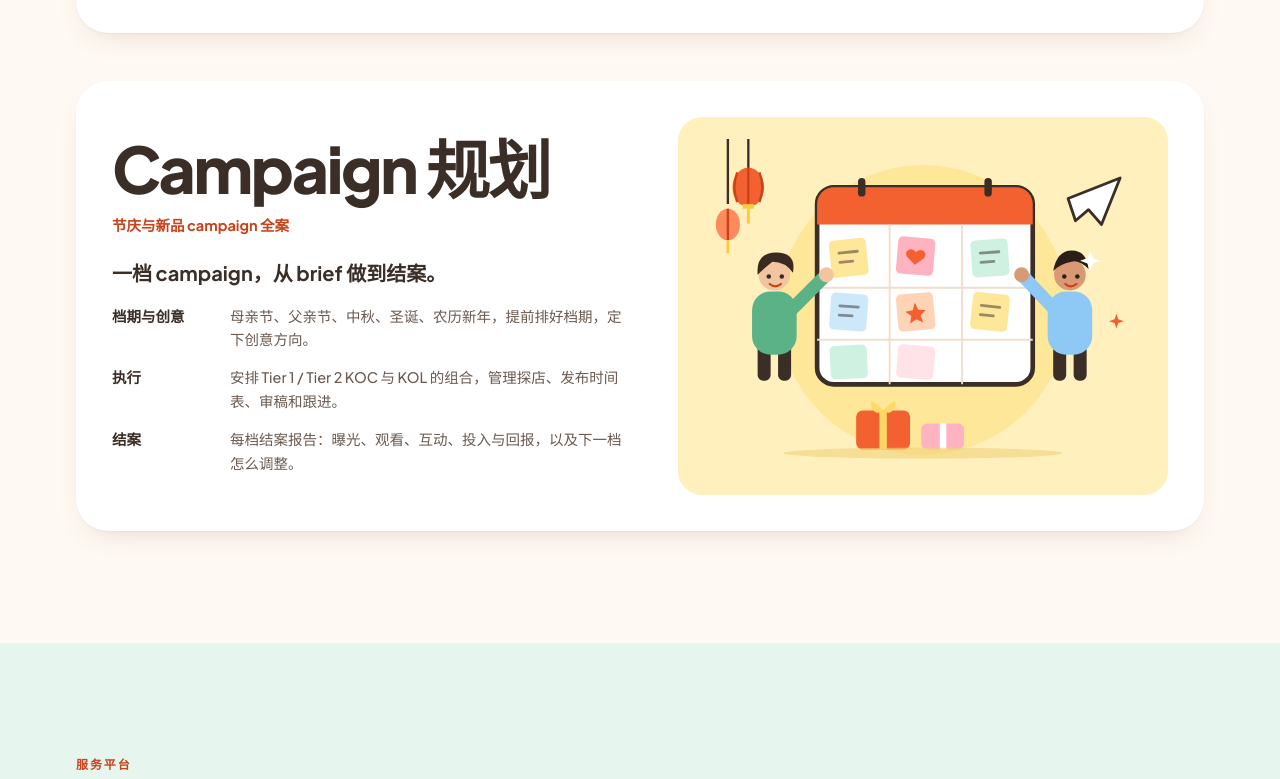
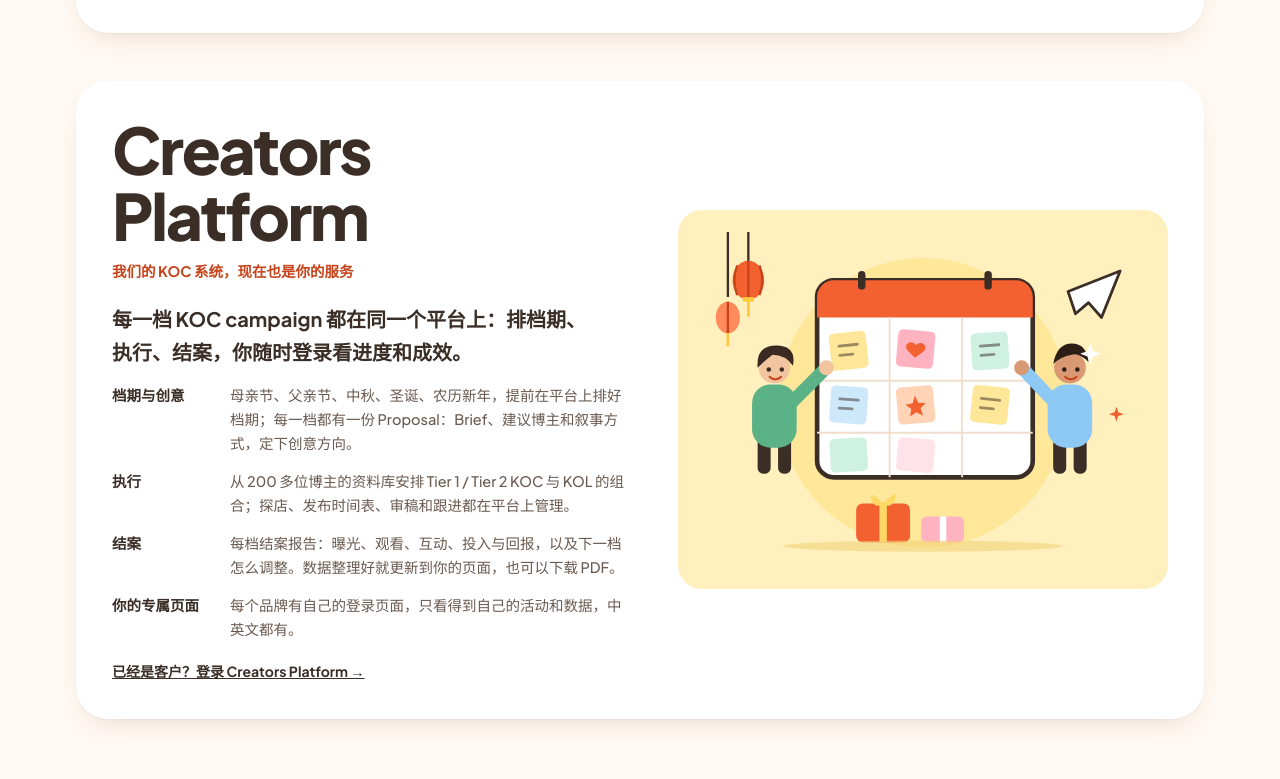
Before and after one commit to ziqichong815-png/aboutus, a plain HTML site: page index.html in a window 1280 px wide. Shown: the part 3261-4040 px from the top of the page. Drawn offline with Linux system fonts and the light colour scheme.

Commit message:
Third service: Campaign 规划 → Creators Platform (KOC system as a service)

```diff
--- a/index.html
+++ b/index.html
@@ -4,14 +4,14 @@
 <meta charset="utf-8">
 <meta name="viewport" content="width=device-width,initial-scale=1,viewport-fit=cover">
 <meta name="color-scheme" content="light">
-<title>MKTG Stories 行销日志 | 数码营销 · 系统化运营 · Campaign 规划</title>
-<meta name="description" content="MKTG Stories 行销日志是一家马来西亚的数码营销公司：内容规划、广告投递、KOC，系统化运营与 Campaign 规划，覆盖小红书、TikTok、LEMON8、Instagram。">
+<title>MKTG Stories 行销日志 | 数码营销 · 系统化运营 · Creators Platform</title>
+<meta name="description" content="MKTG Stories 行销日志是一家马来西亚的数码营销公司：内容规划、广告投递、KOC，系统化运营，以及 KOC 管理平台 Creators Platform，覆盖小红书、TikTok、LEMON8、Instagram。">
 <link rel="canonical" href="https://aboutus.mktg-stories.com/">
 <link rel="icon" type="image/png" href="favicon.png">
 <meta property="og:type" content="website">
 <meta property="og:site_name" content="MKTG Stories 行销日志">
-<meta property="og:title" content="MKTG Stories 行销日志 | 数码营销 · 系统化运营 · Campaign 规划">
-<meta property="og:description" content="MKTG Stories 行销日志是一家马来西亚的数码营销公司：内容规划、广告投递、KOC，系统化运营与 Campaign 规划，覆盖小红书、TikTok、LEMON8、Instagram。">
+<meta property="og:title" content="MKTG Stories 行销日志 | 数码营销 · 系统化运营 · Creators Platform">
+<meta property="og:description" content="MKTG Stories 行销日志是一家马来西亚的数码营销公司：内容规划、广告投递、KOC，系统化运营，以及 KOC 管理平台 Creators Platform，覆盖小红书、TikTok、LEMON8、Instagram。">
 <meta property="og:url" content="https://aboutus.mktg-stories.com/">
 <meta property="og:image" content="https://aboutus.mktg-stories.com/og.png">
 <meta property="og:image:width" content="1200">
@@ -537,23 +537,26 @@ footer.site{padding-block:clamp(56px,7vw,88px) 40px}
           </svg>
         </div>
       </article>
-      <!-- Campaign -->
+      <!-- Creators Platform -->
       <article class="srow">
         <div>
-          <h3>Campaign <span class="z">规划</span><span class="e">Planning</span></h3>
-          <span class="sub"><span class="z">节庆与新品 campaign 全案</span><span class="e">Seasonal and launch campaigns</span></span>
-          <p class="pitch"><span class="z">一档 campaign，从 brief 做到结案。</span><span class="e">One campaign, from brief to close-out.</span></p>
+          <h3>Creators Platform</h3>
+          <span class="sub"><span class="z">我们的 KOC 系统，现在也是你的服务</span><span class="e">Our KOC system, now a service for your brand</span></span>
+          <p class="pitch"><span class="z">每一档 KOC campaign 都在同一个平台上：排档期、执行、结案，你随时登录看进度和成效。</span><span class="e">Every KOC campaign on one platform: scheduling, execution and close-out, with progress and results you can log in to see any time.</span></p>
           <ul>
             <li><b><span class="z">档期与创意</span><span class="e">Calendar and concept</span></b>
-              <span><span class="z">母亲节、父亲节、中秋、圣诞、农历新年，提前排好档期，定下创意方向。</span><span class="e">Mother's Day, Father's Day, Mid-Autumn, Christmas, Chinese New Year: planned early, with a clear creative direction.</span></span></li>
+              <span><span class="z">母亲节、父亲节、中秋、圣诞、农历新年，提前在平台上排好档期；每一档都有一份 Proposal：Brief、建议博主和叙事方式，定下创意方向。</span><span class="e">Mother's Day, Father's Day, Mid-Autumn, Christmas and Chinese New Year are scheduled early on the platform, each with a proposal: the brief, suggested creators and storytelling approach.</span></span></li>
             <li><b><span class="z">执行</span><span class="e">Execution</span></b>
-              <span><span class="z">安排 Tier 1 / Tier 2 KOC 与 KOL 的组合，管理探店、发布时间表、审稿和跟进。</span><span class="e">A mix of Tier 1 and Tier 2 KOCs and KOLs, with store visits, publishing schedules, reviews and follow-ups managed for you.</span></span></li>
+              <span><span class="z">从 200 多位博主的资料库安排 Tier 1 / Tier 2 KOC 与 KOL 的组合；探店、发布时间表、审稿和跟进都在平台上管理。</span><span class="e">A mix of Tier 1 and Tier 2 KOCs and KOLs picked from a database of 200+ creators, with store visits, publishing schedules, reviews and follow-ups managed on the platform.</span></span></li>
             <li><b><span class="z">结案</span><span class="e">Close-out</span></b>
-              <span><span class="z">每档结案报告：曝光、观看、互动、投入与回报，以及下一档怎么调整。</span><span class="e">A report per campaign: impressions, views, engagement, spend and return, and what to change next time.</span></span></li>
+              <span><span class="z">每档结案报告：曝光、观看、互动、投入与回报，以及下一档怎么调整。数据整理好就更新到你的页面，也可以下载 PDF。</span><span class="e">A report per campaign: impressions, views, engagement, spend and return, and what to change next time. It appears on your page once the data is in, and downloads as a PDF.</span></span></li>
+            <li><b><span class="z">你的专属页面</span><span class="e">Your own page</span></b>
+              <span><span class="z">每个品牌有自己的登录页面，只看得到自己的活动和数据，中英文都有。</span><span class="e">Each brand logs in to its own page and only ever sees its own campaigns and data, in Chinese or English.</span></span></li>
           </ul>
+          <p class="pitch" style="font-size:14px"><a href="https://creator-platform.mktg-stories.com/login/" target="_blank" rel="noopener"><span class="z">已经是客户？登录 Creators Platform →</span><span class="e">Already a client? Log in to Creators Platform →</span></a></p>
         </div>
         <div class="art butter">
-          <svg viewBox="0 0 480 360" role="img" aria-label="Two people planning a campaign on a calendar board with sticky notes, lanterns and gift boxes">
+          <svg viewBox="0 0 480 360" role="img" aria-label="Two people planning festive KOC campaigns on a calendar board in the Creators Platform">
             <circle cx="240" cy="184" r="156" fill="#FFE79A"/>
             <!-- lanterns -->
             <path d="M52 0v34M30 0v70" stroke="#3A2E27" stroke-width="2.5"/>
@@ -705,7 +708,7 @@ footer.site{padding-block:clamp(56px,7vw,88px) 40px}
       </div>
       <div class="ex">
         <div class="ex-h">
-          <div><b><span class="z">例子：Creators Platform</span><span class="e">Example: Creators Platform</span></b><small><span class="z">我们自己建的 KOC 管理系统</span><span class="e">Our own KOC management system</span></small></div>
+          <div><b><span class="z">例子：Creators Platform</span><span class="e">Example: Creators Platform</span></b><small><span class="z">我们自己建的 KOC 管理系统，现在也开放给品牌使用</span><span class="e">Our own KOC management system, now open to brands</span></small></div>
           <span class="chip"><span class="z">里程碑</span><span class="e">Milestones</span></span>
         </div>
         <ol class="tl">
@@ -749,7 +752,7 @@ footer.site{padding-block:clamp(56px,7vw,88px) 40px}
       <div class="opts" id="opts">
         <button type="button" class="opt" id="opt-1" aria-pressed="false" data-zh="Digital Marketing" data-en="Digital Marketing">Digital Marketing</button>
         <button type="button" class="opt" id="opt-2" aria-pressed="false" data-zh="系统化转型" data-en="Systematic transformation"><span class="z">系统化转型</span><span class="e">Systematic transformation</span></button>
-        <button type="button" class="opt" id="opt-3" aria-pressed="false" data-zh="Campaign 规划" data-en="Campaign planning"><span class="z">Campaign 规划</span><span class="e">Campaign planning</span></button>
+        <button type="button" class="opt" id="opt-3" aria-pressed="false" data-zh="Creators Platform" data-en="Creators Platform">Creators Platform</button>
         <button type="button" class="opt" id="opt-4" aria-pressed="false" data-zh="还不确定，想先聊聊" data-en="Not sure yet, let's talk"><span class="z">还不确定，想先聊聊</span><span class="e">Not sure yet</span></button>
       </div>
       <div class="mail"><code id="mail-addr">contact@mktg-stories.com</code><button type="button" class="btn btn-brand btn-sm" id="copy-btn"><span class="z">复制邮箱</span><span class="e">Copy email</span></button></div>
```
